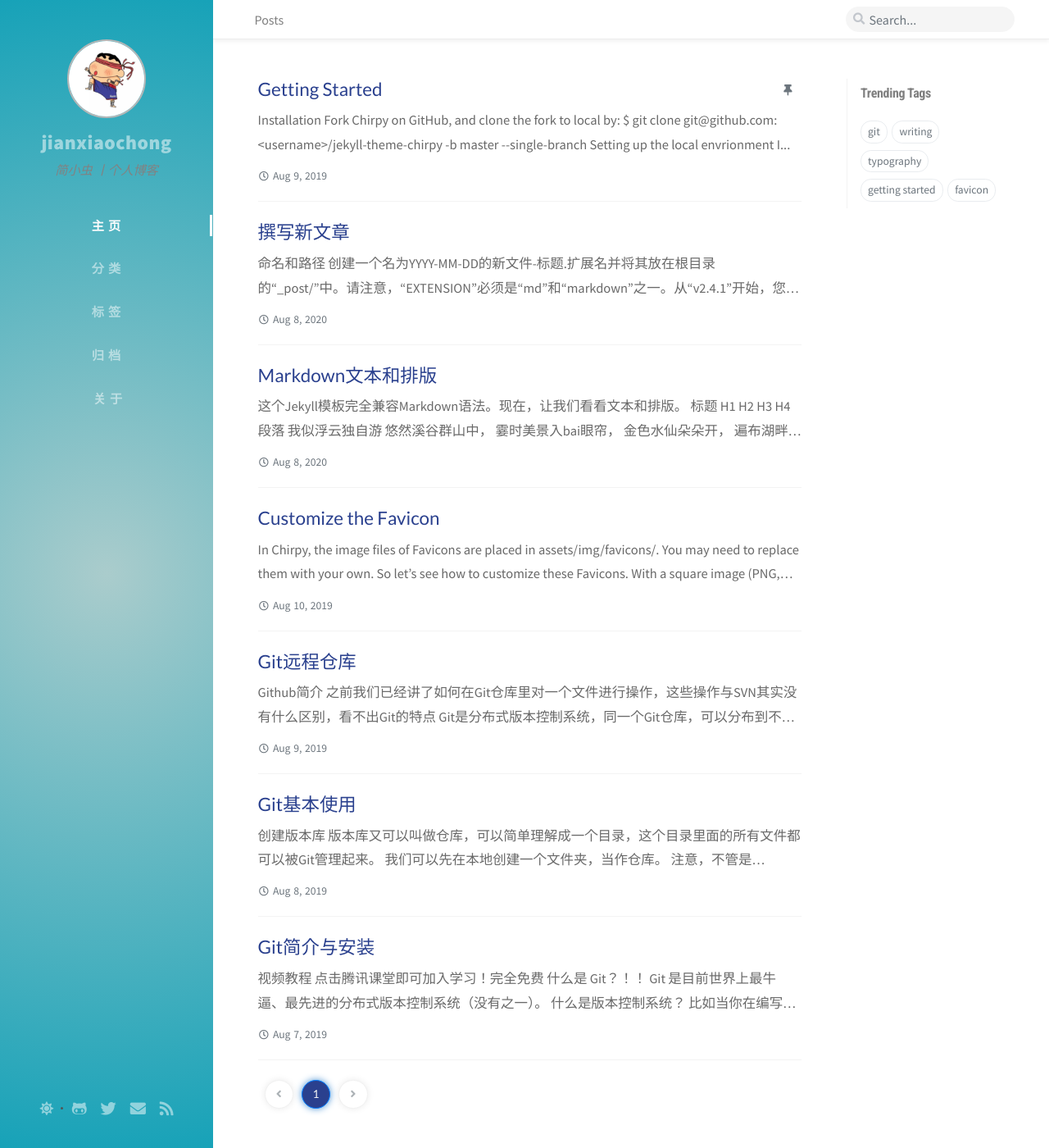
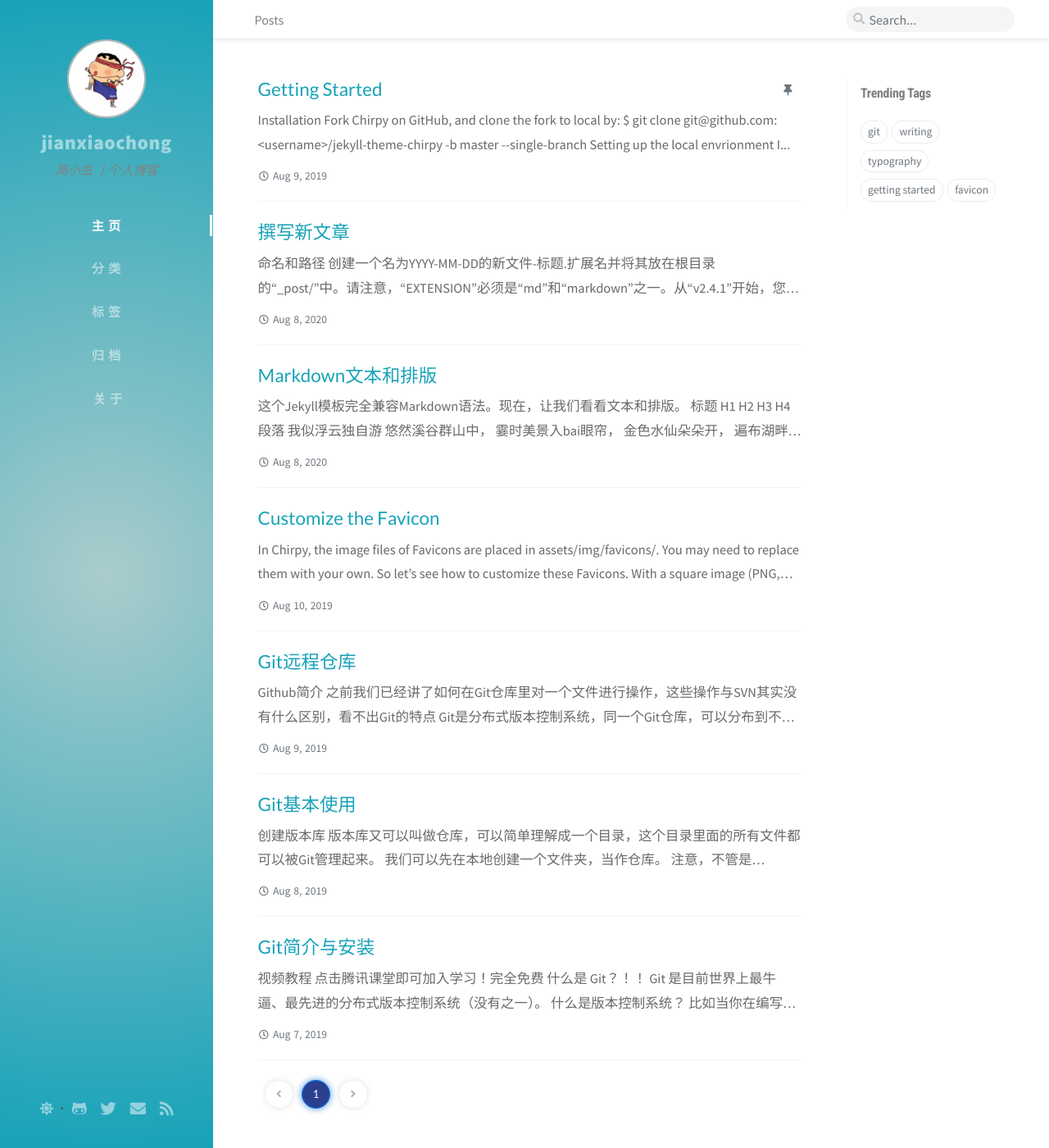
Before and after one commit to jianxiaochong/jianxiaochong.github.io, a Jekyll site: the page built from index.html, in a window 1280 px wide and 1400 px high. Shown: the whole window at 82% size. Built offline with Jekyll 4.4.1, drawn with Linux system fonts in a browser that asks for light colours; nearby versions of some CDN libraries; the list of posts is cut into pages by our own code; comment, search, counter and statistics services are not loaded.

Commit message:
Update light-typography.scss

```diff
--- a/assets/css/_colors/light-typography.scss
+++ b/assets/css/_colors/light-typography.scss
@@ -16,7 +16,7 @@
   --text-color: #333333;
   --blockquote-border-color: #eee;
   --blockquote-text-color: #9a9a9a;
-  --link-color: #2a408e;
+  --link-color: #17a2b8;
   --link-underline-color: #dee2e6;
   --text-muted-color: gray;
   --tb-odd-bg: #fbfcfd;
```
